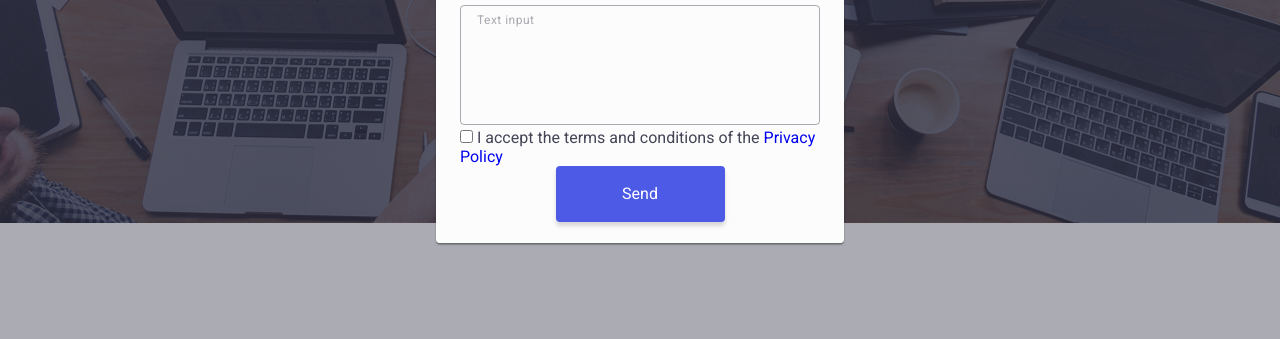
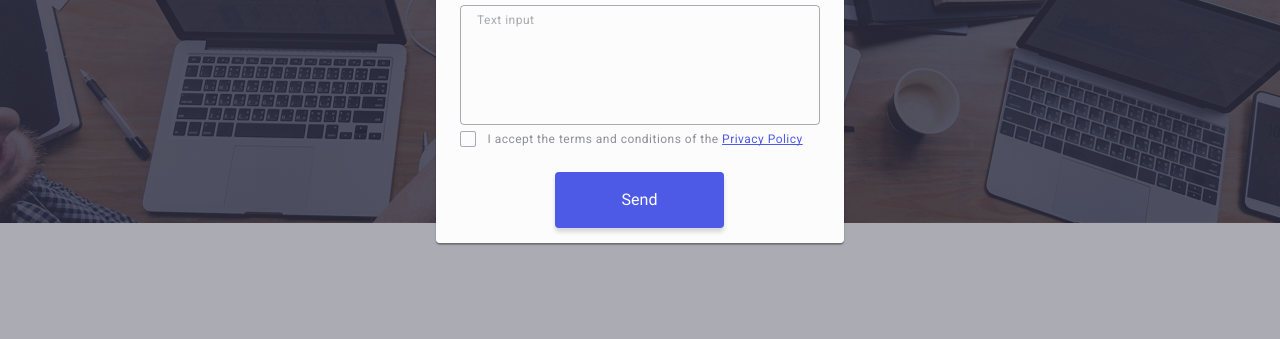
Before and after one commit to chernovetskiy96-commits/goit-markup-hw-05, a plain HTML site: page index.html in a window 1280 px wide. Shown: the part 449-788 px from the top of the page. Drawn offline with nearby package versions, Linux system fonts and the light colour scheme.

Commit message:
add custom checkbox hw markup 05

```diff
--- a/css/styles.css
+++ b/css/styles.css
@@ -702,3 +702,43 @@ a {
 .comment-textarea:focus {
     border-color: #4d5ae5;
 }
+
+.lable-checkbox {
+        font-weight: 400;
+        font-size: 12px;
+        line-height: 1.16;
+        letter-spacing: 0.04em;
+        color: #8e8f99;
+}
+
+.lable-checkbox .accent-policy {
+    line-height: 1.33;
+        text-decoration: underline;
+        text-decoration-skip-ink: none;
+        color: #4d5ae5;
+}
+
+.custom-checkbox {
+    display: inline-flex;
+    justify-content: center;
+    align-items: center;
+    margin-right: 8px;
+    cursor: pointer;
+    width: 16px;
+    height: 16px;
+    border-radius: 2px;
+    border: 1px solid rgba(46, 47, 66, 0.4);
+    fill: transparent;
+    transition: fill 250ms ease background-color, 250ms ease;
+}
+
+.policy-checkbox:checked
++ .lable-checkbox
+.custom-checkbox{
+    background-color: #404bbf;
+    fill: #f4f4fd;
+}
+
+.modal .main-button {
+        margin: 24px 95px;
+}
--- a/index.html
+++ b/index.html
@@ -544,11 +544,22 @@
                 placeholder="Text input"
               ></textarea>
               <div class="policy">
-                <input type="checkbox" id="policy" name="policy" value="on" />
-                <label for="policy"
-                  >I accept the terms and conditions of the
-                  <a href="#" class="accent">Privacy Policy</a></label
-                >
+                <input
+                  class="policy-checkbox visually-hidden"
+                  type="checkbox"
+                  id="policy"
+                  name="policy"
+                  value="on"
+                />
+                <label class="lable-checkbox" for="policy">
+                  <span class="custom-checkbox">
+                    <svg width="10" height="8">
+                      <use href="./images/icons.svg#checkbox-icon"></use>
+                    </svg>
+                  </span>
+                  I accept the terms and conditions of the
+                  <a href="#" class="accent-policy">Privacy Policy</a>
+                </label>
               </div>
               <button class="main-button" type="submit">Send</button>
             </div>
```
Also changed, not shown: images/icons.svg.
